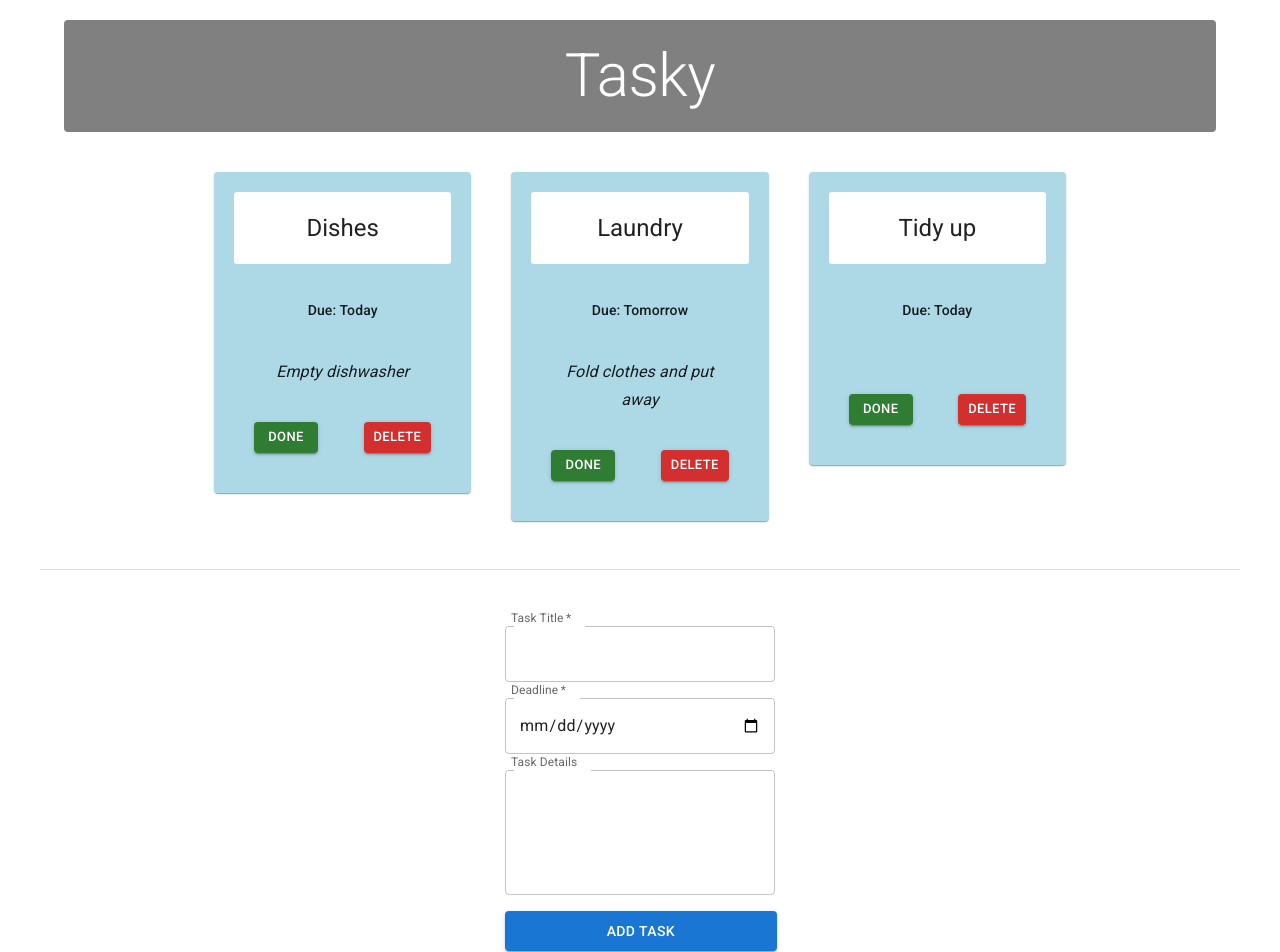
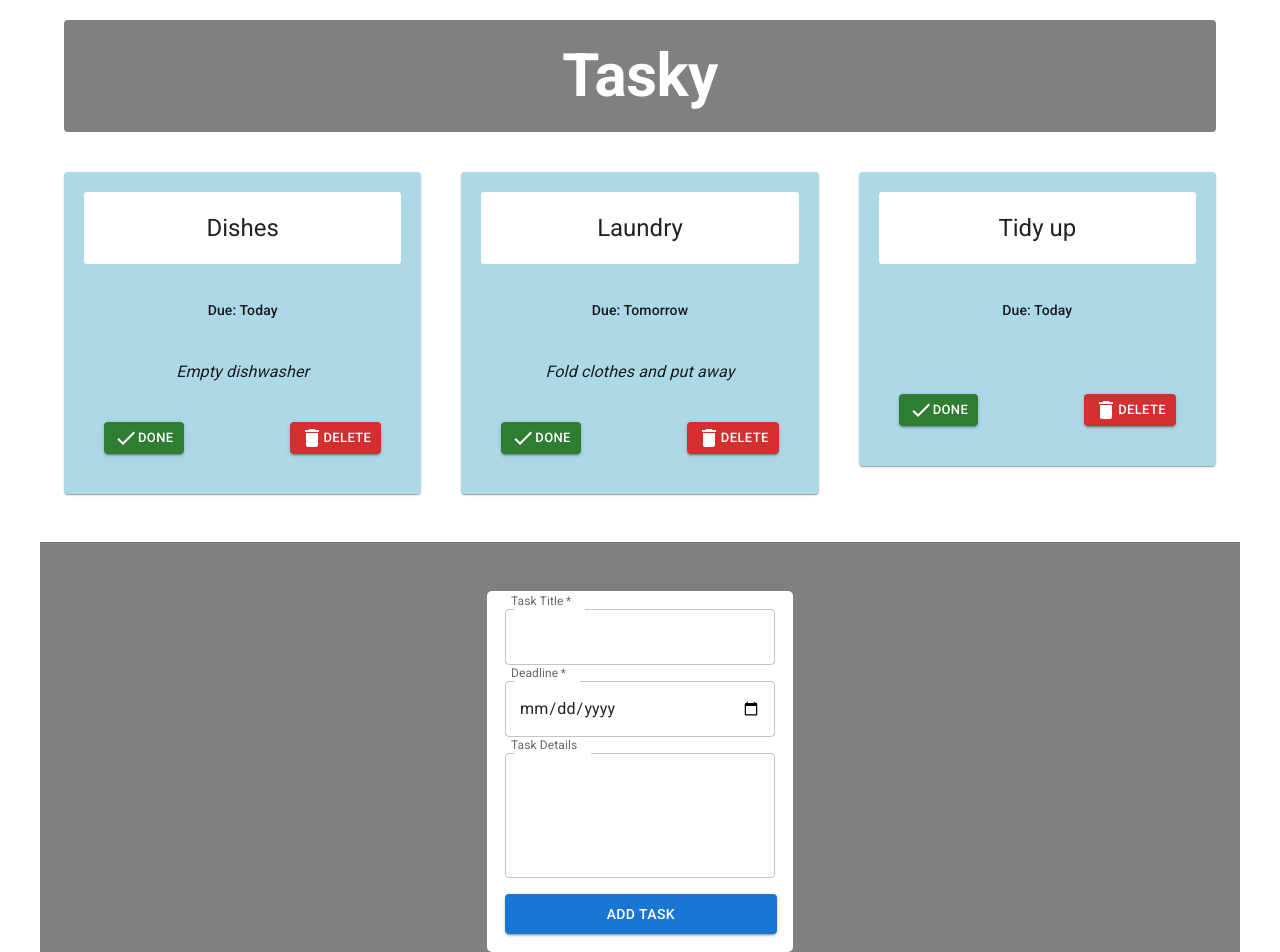
Before and after one commit to enderlord116/react-basics-labs2, a React (Vite) app in the folder tasky/: page / in a window 1280 px wide. Shown: the top 952 px of the page. Built offline with nearby package versions, Linux system fonts and the light colour scheme.

Commit message:
Tasky Lab 3 Exerices done

```diff
--- a/tasky/src/App.jsx
+++ b/tasky/src/App.jsx
@@ -6,7 +6,7 @@ import { v4 as uuidv4 } from 'uuid';
 import Typography from '@mui/material/Typography';
 import Container from '@mui/material/Container';
 import Grid from '@mui/material/Grid';
-
+import { ThemeProvider, createTheme } from '@mui/material/styles';
 
 function App() {
   const [ taskState, setTaskState ] = useState({
@@ -85,22 +85,23 @@ function App() {
             color: 'white',
             padding: '20px',
             margin: '20px 0 40px 0',
-            borderRadius: '4px'
+            borderRadius: '4px',
+            fontWeight: 'bold'
           }}
         >
           Tasky
         </Typography>
       </Container>
-      <Container maxWidth="md" component="main">
+      <Container component="main">
         <Grid
-          container
-          spacing={5}
+          container spacing={5}
           sx={{
-            justifyContent: "center"
+            justifyContent: "center",
           }}
         >
           {taskState.tasks.map((task, index) => (
             <Task
+
               title={task.title}
               description={task.description}
               deadline={task.deadline}
@@ -118,6 +119,7 @@ function App() {
           borderTop: (theme) => `1px solid ${theme.palette.divider}`,
           my: 6,
           py: 6,
+          backgroundColor: 'grey'
         }}
       >
         <Grid container sx={{
--- a/tasky/src/components/Form.jsx
+++ b/tasky/src/components/Form.jsx
@@ -9,6 +9,9 @@ const AddTaskForm = (props) => {
         component="form"
         sx={{
             '& .MuiOutlinedInput-root': { m: 1, width: '30ch' },
+            backgroundColor: 'white',
+            borderRadius: '5px',
+            padding: '10px'
         }}
         onSubmit={props.submit}
     >
--- a/tasky/src/components/Task.jsx
+++ b/tasky/src/components/Task.jsx
@@ -7,13 +7,28 @@ import CardContent from '@mui/material/CardContent';
 import CardHeader from '@mui/material/CardHeader';
 import Grid from '@mui/material/Grid';
 import Typography from '@mui/material/Typography';
+import DeleteIcon from '@mui/icons-material/Delete';
+import DoneIcon from '@mui/icons-material/Done';
+import Tooltip from "@mui/material/Tooltip";
+import { ThemeProvider, createTheme } from "@mui/material";
 
 const Task = (props) => {
 
     return (
+        <ThemeProvider
+          theme={createTheme({
+            breakpoints: {
+              values: {
+                laptop: 1024,
+                tablet: 640,
+                mobile: 0,
+              },
+            },
+          })}
+        >
             <Grid
             key={props.id}
-        size={{ xs: 12, md: 4 }}
+            size={{mobile: 12, tablet: 6, laptop: 4}}
             >
                 <Card
                     sx={{
@@ -63,25 +78,30 @@ const Task = (props) => {
                             padding: '20px'
                         }}
                     >
+                        <Tooltip title="Mark as Done">
                             <Button
                                 variant="contained"
                                 size="small"
                                 color="success"
                                 onClick={props.markDone}
                             >
-                        Done
+                                <DoneIcon/> Done
                             </Button>
+                        </Tooltip>
+                        <Tooltip title="Delete Task (Cant Be Undone)">
                             <Button
                                 variant="contained"
                                 size="small"
                                 color="error"
                                 onClick={props.deleteTask}
                             >
-                        Delete
+                                <DeleteIcon/> Delete
                             </Button>
+                        </Tooltip>
                     </CardActions>
                 </Card>
             </Grid>
+        </ThemeProvider>
     )
 }
 
```
Lines whose indentation alone changed are shown as unchanged.
